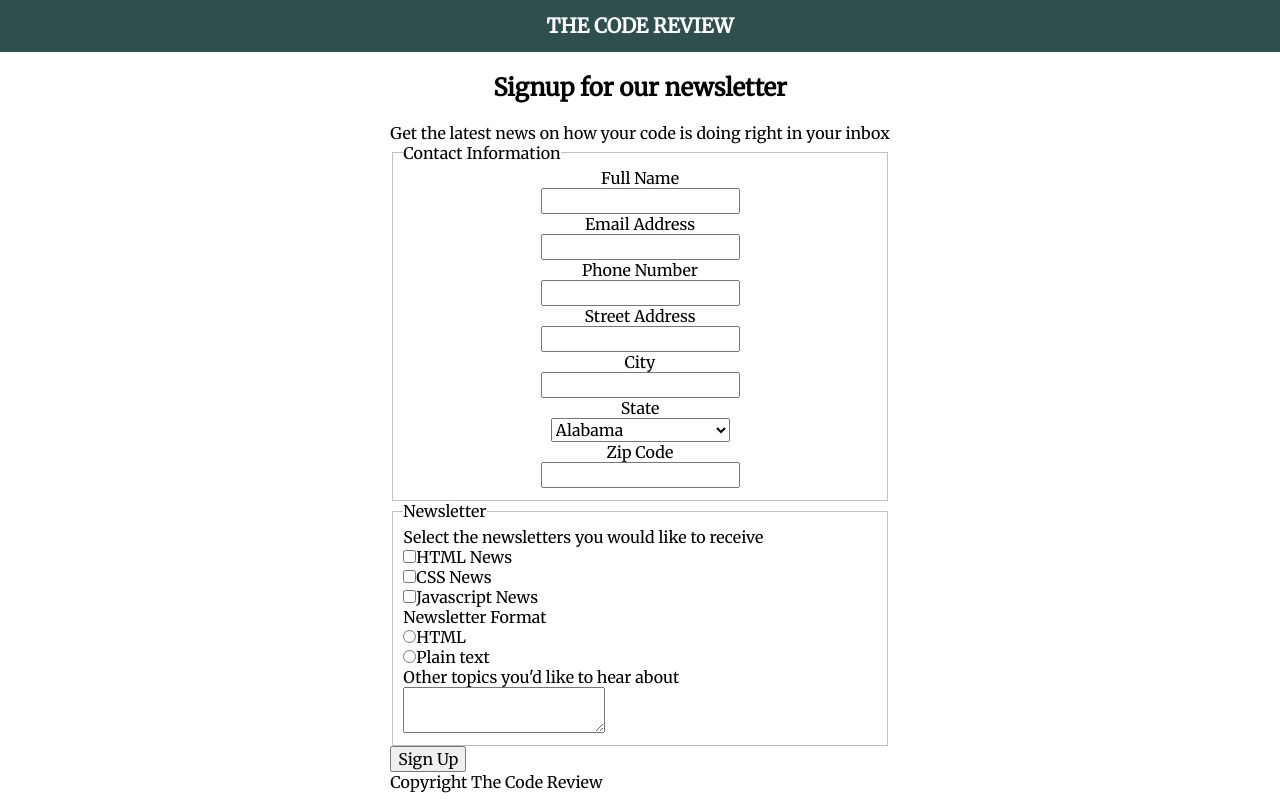
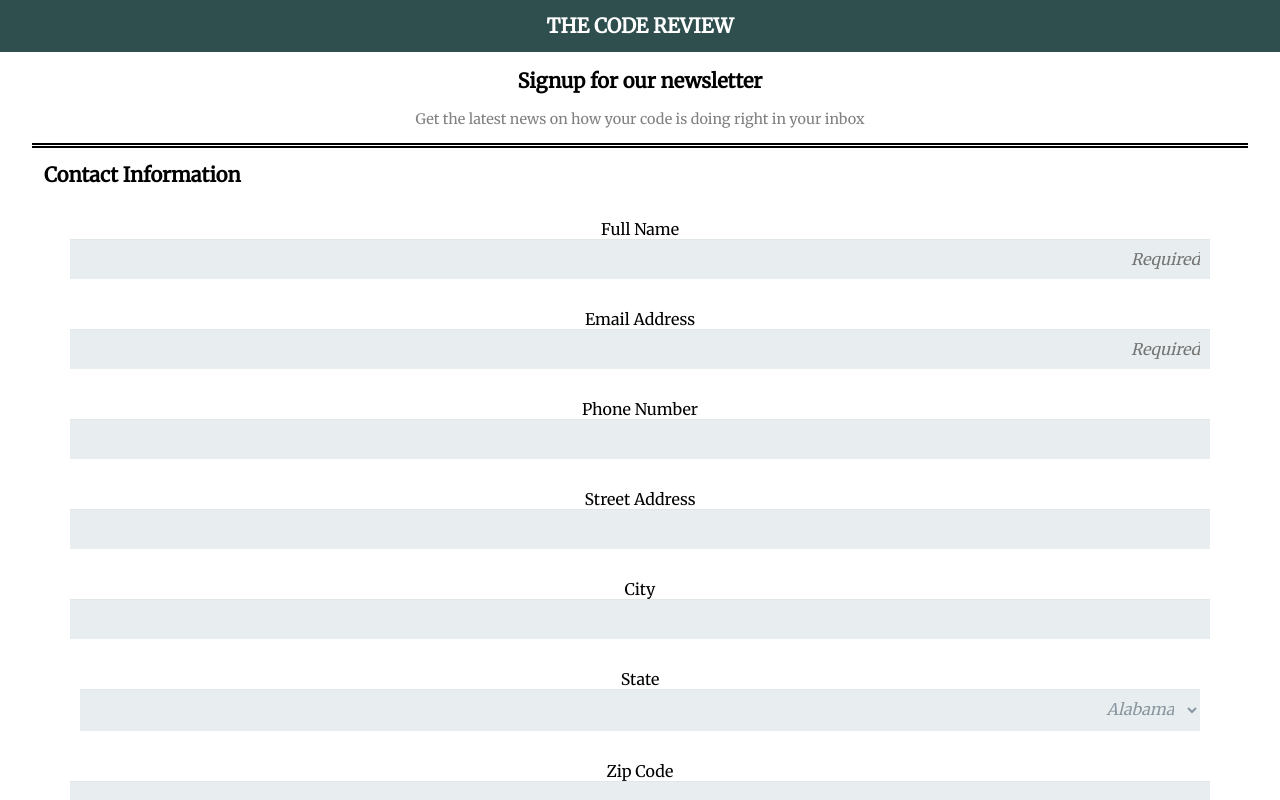
Before and after one commit to hkvenner/online-registration-form, a plain HTML site: page index.html in a window 1280 px wide. Shown: the top 800 px of the page. Drawn offline with Linux system fonts and the light colour scheme.

Commit message:
applied css to input boxes and page text

```diff
--- a/css/styles.css
+++ b/css/styles.css
@@ -9,8 +9,37 @@ Base Styles
   align-items: center;
 }
 
+form {
+  width: 95%;
+}
+
+.contact-info,
+.newsletter {
+  border-style: none;
+}
+
 form h2,form span, header {
   text-align: center;
+}
+
+form h2,
+form legend {
+  font-size: 1.25em;
+}
+
+form legend {
+  font-weight: bold;
+}
+
+form h3 {
+  font-size: 0.9em;
+  text-align: center;
+  font-weight: 100;
+  color:gray;
+  padding-left: 16px;
+  padding-right: 16px;
+  padding-bottom: 15px;
+  border-bottom: double 5px black;
 }
 
 
@@ -25,3 +54,29 @@ header {
   text-transform: uppercase;
   font-size: 10px;;
 }
+
+legend {
+  padding-bottom: 26px;
+}
+
+input[type="text"],
+input[type="email"],
+input[type="number"],
+input[type="tel"],
+textarea,
+select {
+  text-align: right;
+  background: rgba(255,255,255,0.1);
+  border: none;
+  font-size: 16px;
+  height: auto;
+  margin: 0;
+  outline: 0;
+  padding: 10px;
+  width: 94%;
+  background-color: #e8eeef;
+  color: #8a97a0;
+  box-shadow: 0 1px 0 rgba(0,0,0,0.03) inset;
+  margin-bottom: 30px;
+  font-style: italic;
+}
--- a/index.html
+++ b/index.html
@@ -1,4 +1,4 @@
-<!doctype html>
+<!DOCTYPE html>
 <html lang="en">
   <head>
     <meta charset="utf-8">
@@ -15,14 +15,14 @@
       </header>
       <form action="index.html" method="post">
         <h2>Signup for our newsletter</h2>
-        <span>Get the latest news on how your code is doing right in your inbox
-        </span>
+        <h3>Get the latest news on how your code is doing right in your inbox
+        </h3>
         <fieldset class="contact-info">
           <legend>Contact Information</legend>
           <label for="name">Full Name</label>
-          <input type="text" id="name" name="user_name">
-          <label for="email">Email Address</label>
-          <input type="email" id="email" name="user_email">
+          <input type="text" id="name" name="user_name" placeholder="Required" required>
+          <label for="email">Email Address</label required>
+          <input type="email" id="email" name="user_email" placeholder="Required">
           <label for="tel">Phone Number</label>
           <input type="tel" id="tel" name="user_number">
           <label for="street">Street Address</label>
```
